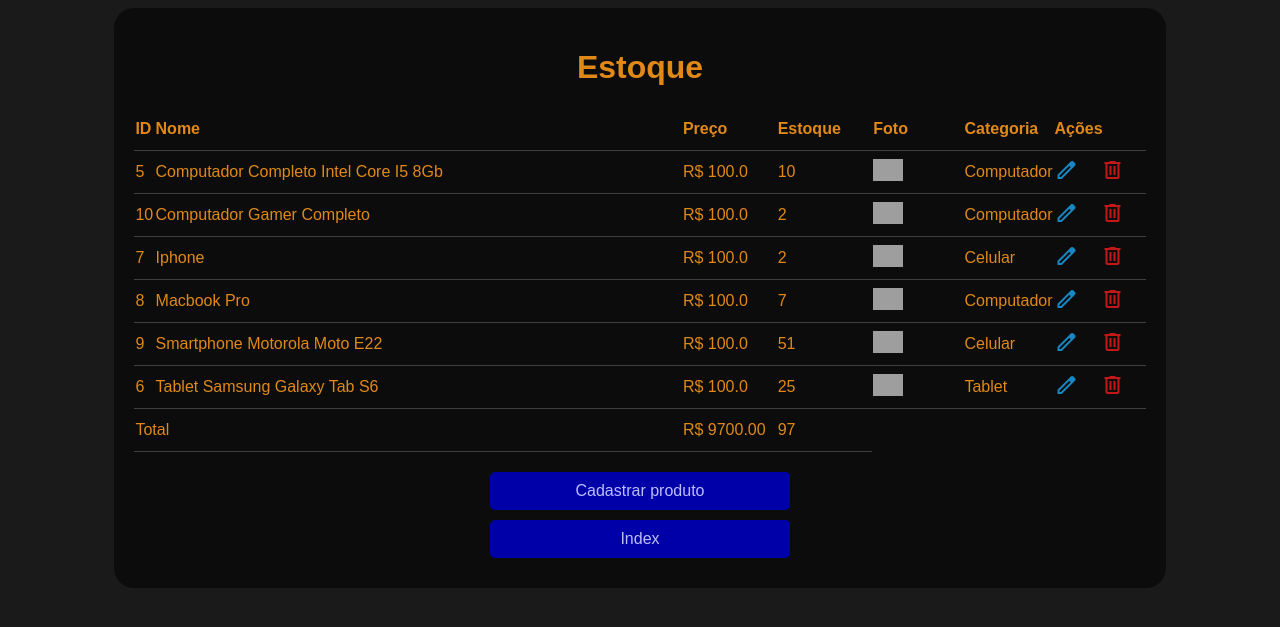
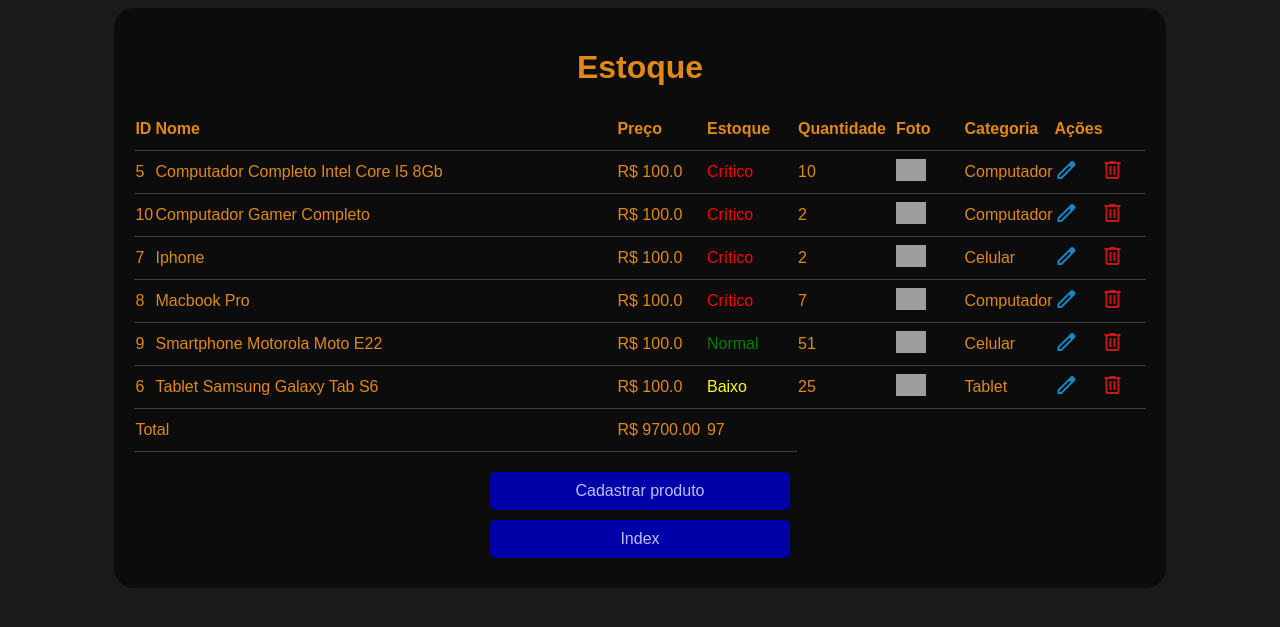
Before and after one commit to larryworkson/PYTHON-III, a Flask app: page /estoque.html in a window 1280 px wide. Shown: the top 627 px of the page. Run offline with Flask 3, Linux system fonts and the light colour scheme; data comes from the database, SQL or seed files in the repository; both versions use the stored data as it was after the commit; grey boxes are pictures that could not be loaded.

Commit message:
notificação de nível de estoque implementada

```diff
--- a/GERAL/04-Flask/ex005-loja/templates/estoque.html
+++ b/GERAL/04-Flask/ex005-loja/templates/estoque.html
@@ -17,6 +17,7 @@
                 <th id="nome">Nome</th>
                 <th class="outros">Preço</th>
                 <th class="outros">Estoque</th>
+                <th class="outros">Quantidade</th>
                 <th class="outros">Foto</th>
                 <th class="outros">Categoria</th>
                 <th colspan="2" class="outros">Ações</th>
@@ -26,6 +27,15 @@
                     <td>{{produto[0]}}</td>
                     <td>{{produto[1]}}</td>
                     <td>R$ {{produto[2]}}</td>
+                    <td style="color: {{infocor}}">
+                        {% if produto[3] <= 10 %}
+                            <span style="color: red;">Crítico</span>
+                        {% elif produto[3] <= 25 %}
+                            <span style="color: yellow;">Baixo</span>
+                        {% elif produto[3] > 25 %}
+                            <span style="color: green;">Normal</span>
+                        {% endif %}
+                    </td>
                     <td>{{produto[3]}}</td>
                     <td><img src="{{produto[4]}}"></td>
                     <td>{{produto[5]}}</td>
```
Also changed, not shown: GERAL/04-Flask/ex005-loja/database/base.db, GERAL/04-Flask/ex005-loja/loja.py (line endings or trailing spaces).
